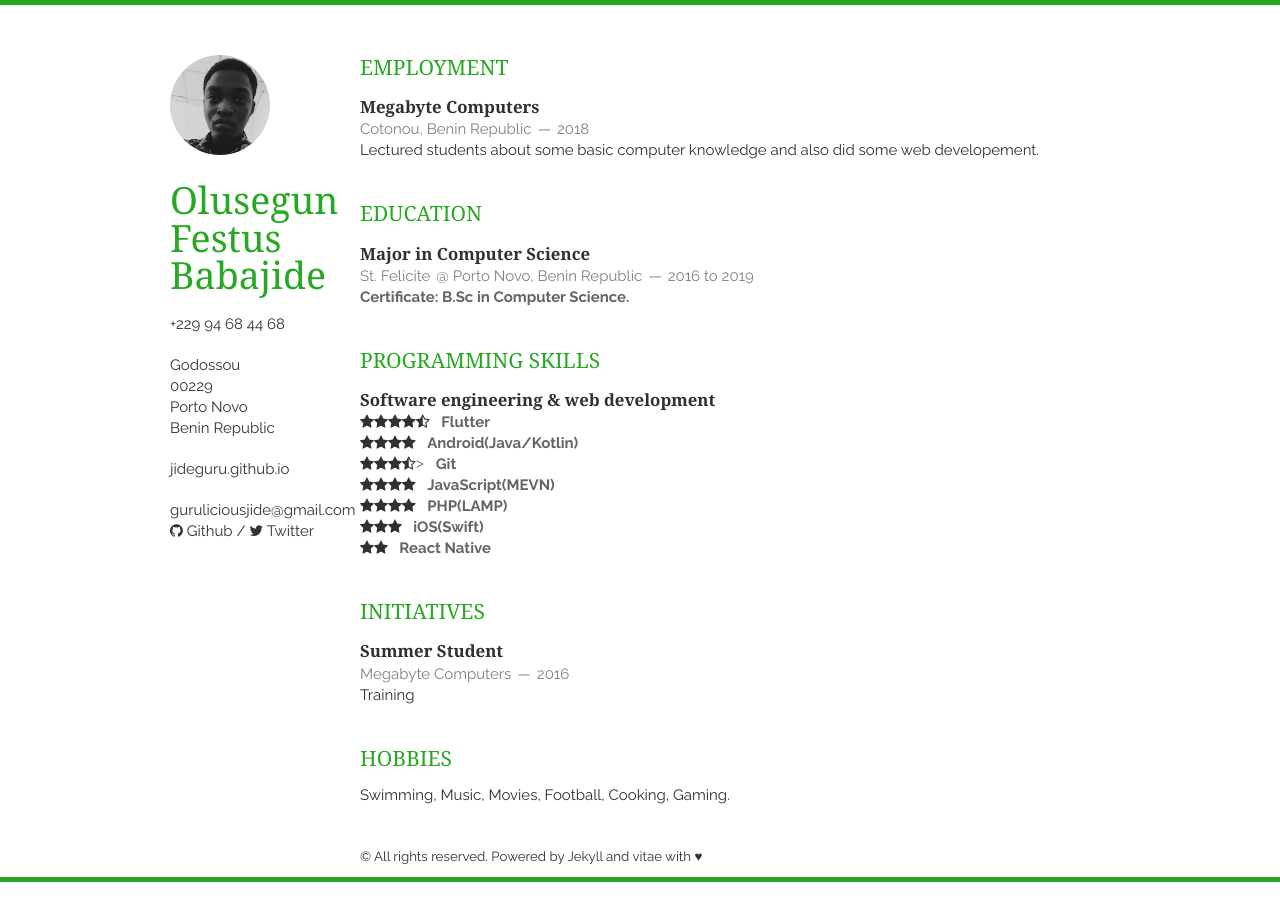
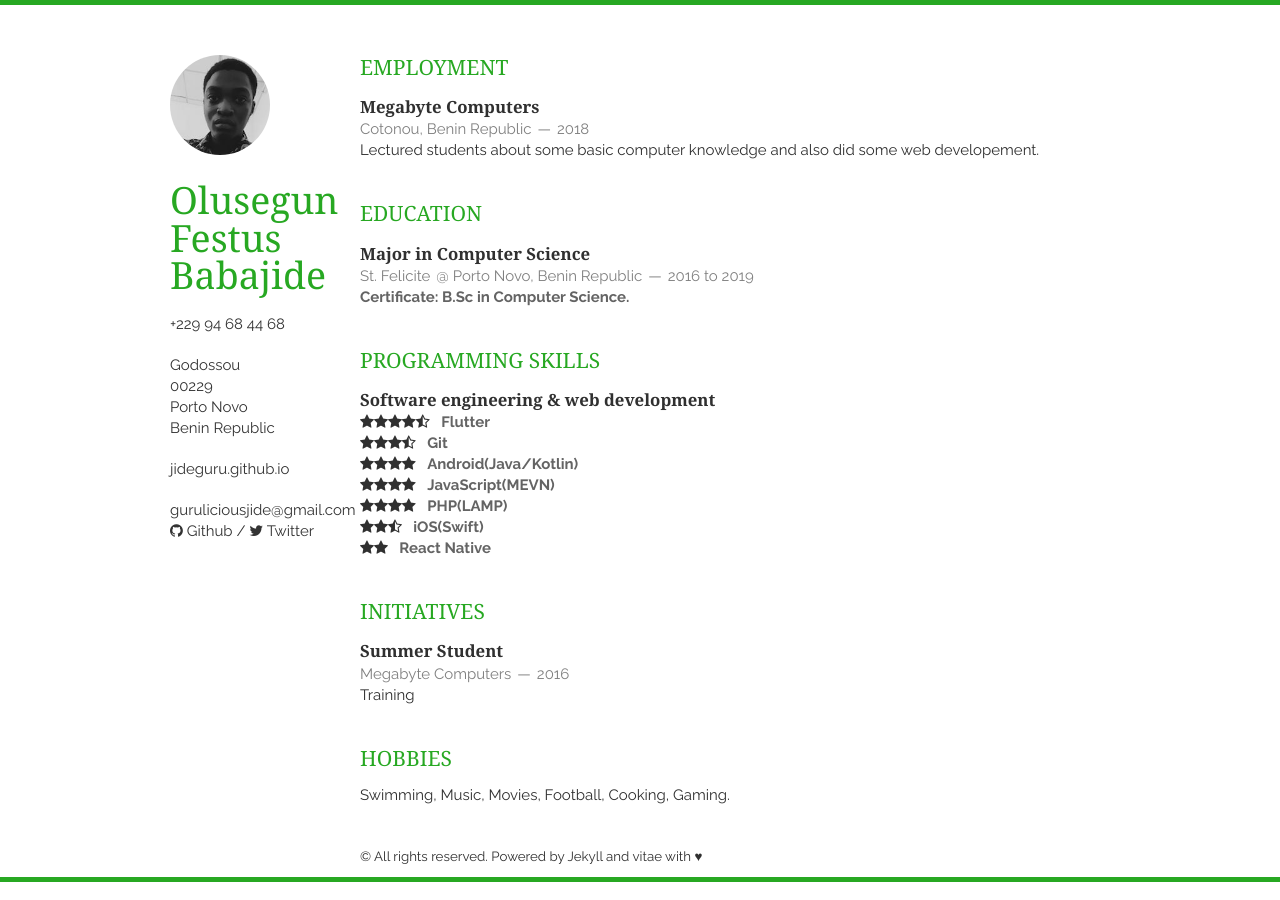
Before and after one commit to JideGuru/resume, a Jekyll site: the page built from index.html, in a window 1280 px wide. Built offline with Jekyll 4.4.1, drawn with Linux system fonts in a browser that asks for light colours; nearby versions of some CDN libraries; the list of posts is cut into pages by our own code.

Commit message:
Improve skills

```diff
--- a/_includes/skills.html
+++ b/_includes/skills.html
@@ -9,12 +9,12 @@
             &nbsp;&nbsp;<em>Flutter</em>
         </p>
         <p>
+            <i class="fa fa-star"></i><i class="fa fa-star"></i><i class="fa fa-star"></i><i class="fa fa-star-half-o"></i>
+            &nbsp;&nbsp;<em>Git</em>
+        </p>
+        <p>
             <i class="fa fa-star"></i><i class="fa fa-star"></i><i class="fa fa-star"></i><i class="fa fa-star"></i></i>
             &nbsp;&nbsp;<em>Android(Java/Kotlin)</em>
-        </p>
-        <p>
-            <i class="fa fa-star"></i><i class="fa fa-star"></i><i class="fa fa-star"></i><i class="fa fa-star-half-o">></i>
-            &nbsp;&nbsp;<em>Git</em>
         </p>
         <p>
             <i class="fa fa-star"></i><i class="fa fa-star"></i><i class="fa fa-star"></i><i class="fa fa-star"></i>
@@ -25,7 +25,7 @@
             &nbsp;&nbsp;<em>PHP(LAMP)</em>
         </p>
         <p>
-            <i class="fa fa-star"></i><i class="fa fa-star"></i><i class="fa fa-star"></i>
+            <i class="fa fa-star"></i><i class="fa fa-star"></i><i class="fa fa-star-half-o"></i>
             &nbsp;&nbsp;<em>iOS(Swift)</em>
         </p>
         <p>
```
